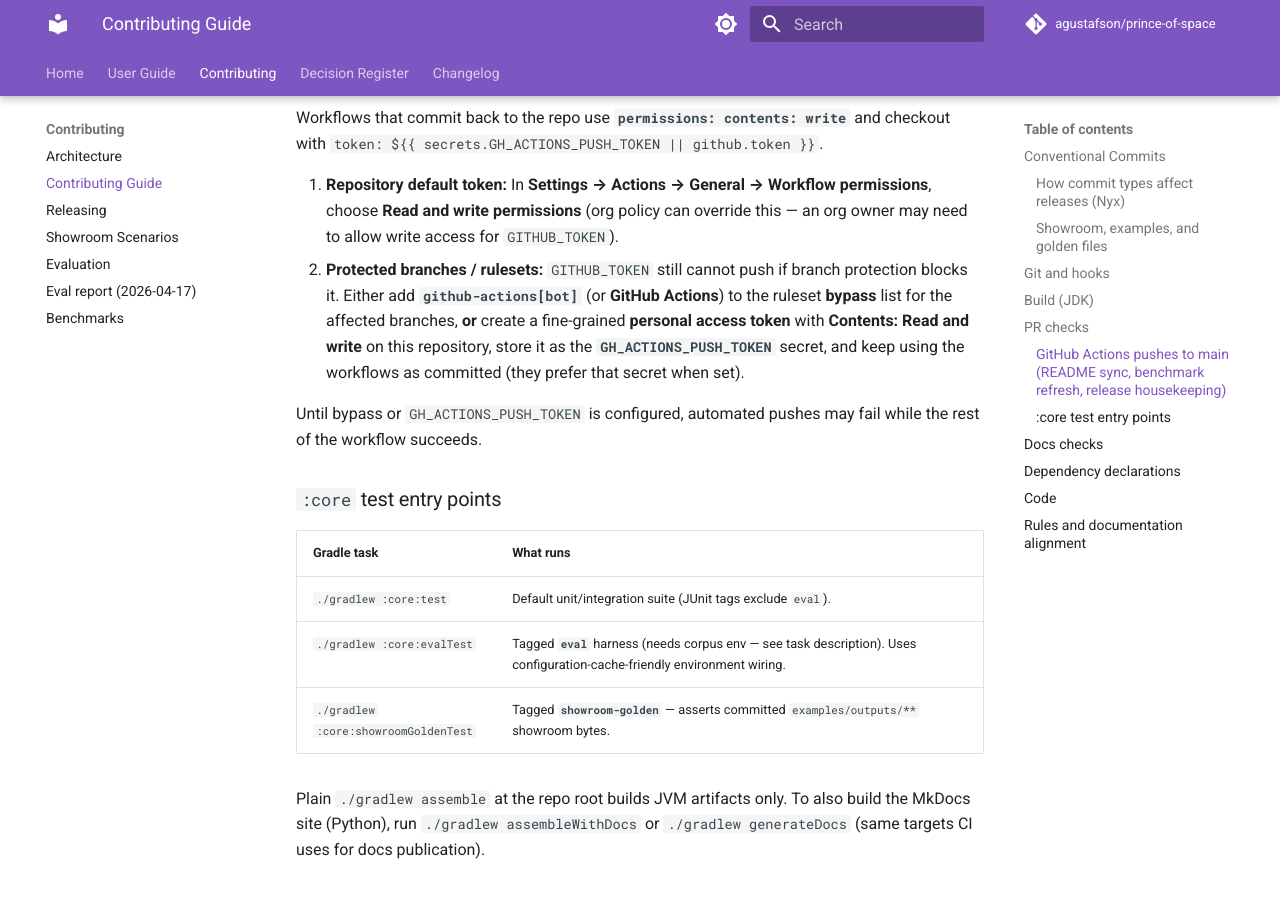
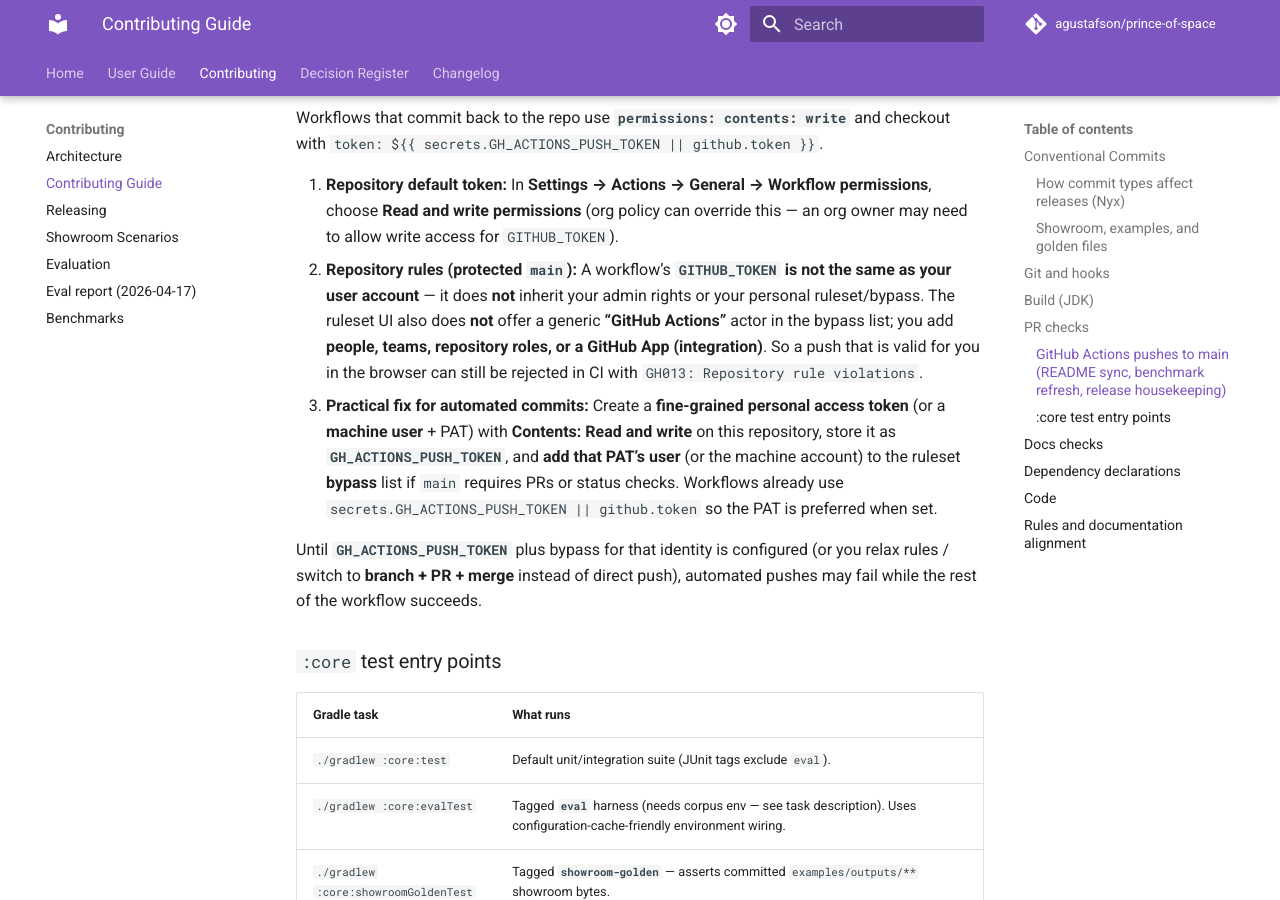
Before and after one commit to agustafson/prince-of-space, an MkDocs documentation site: the page built from docs/contributing.md, in a window 1280 px wide and 900 px high, scrolled down 2272 px. Built offline with MkDocs 1.6.1 and Material for MkDocs 9.7.7, drawn with Linux system fonts in a browser that asks for light colours; comment, search, counter and statistics services are not loaded.

Commit message:
docs: clarify ruleset bypass vs GITHUB_TOKEN and GH_ACTIONS_PUSH_TOKEN

```diff
--- a/docs/contributing.md
+++ b/docs/contributing.md
@@ -52,9 +52,10 @@ CI runs tests, Spotless, Checkstyle, SpotBugs, Error Prone, and dependency healt
 Workflows that commit back to the repo use **`permissions: contents: write`** and checkout with `token: ${{ secrets.GH_ACTIONS_PUSH_TOKEN || github.token }}`.
 
 1. **Repository default token:** In **Settings → Actions → General → Workflow permissions**, choose **Read and write permissions** (org policy can override this — an org owner may need to allow write access for `GITHUB_TOKEN`).
-2. **Protected branches / rulesets:** `GITHUB_TOKEN` still cannot push if branch protection blocks it. Either add **`github-actions[bot]`** (or **GitHub Actions**) to the ruleset **bypass** list for the affected branches, **or** create a fine-grained **personal access token** with **Contents: Read and write** on this repository, store it as the **`GH_ACTIONS_PUSH_TOKEN`** secret, and keep using the workflows as committed (they prefer that secret when set).
+2. **Repository rules (protected `main`):** A workflow’s **`GITHUB_TOKEN` is not the same as your user account** — it does **not** inherit your admin rights or your personal ruleset/bypass. The ruleset UI also does **not** offer a generic **“GitHub Actions”** actor in the bypass list; you add **people, teams, repository roles, or a GitHub App (integration)**. So a push that is valid for you in the browser can still be rejected in CI with `GH013: Repository rule violations`.
+3. **Practical fix for automated commits:** Create a **fine-grained personal access token** (or a **machine user** + PAT) with **Contents: Read and write** on this repository, store it as **`GH_ACTIONS_PUSH_TOKEN`**, and **add that PAT’s user** (or the machine account) to the ruleset **bypass** list if `main` requires PRs or status checks. Workflows already use `secrets.GH_ACTIONS_PUSH_TOKEN || github.token` so the PAT is preferred when set.
 
-Until bypass or `GH_ACTIONS_PUSH_TOKEN` is configured, automated pushes may fail while the rest of the workflow succeeds.
+Until **`GH_ACTIONS_PUSH_TOKEN`** plus bypass for that identity is configured (or you relax rules / switch to **branch + PR + merge** instead of direct push), automated pushes may fail while the rest of the workflow succeeds.
 
 ### `:core` test entry points
 
```
